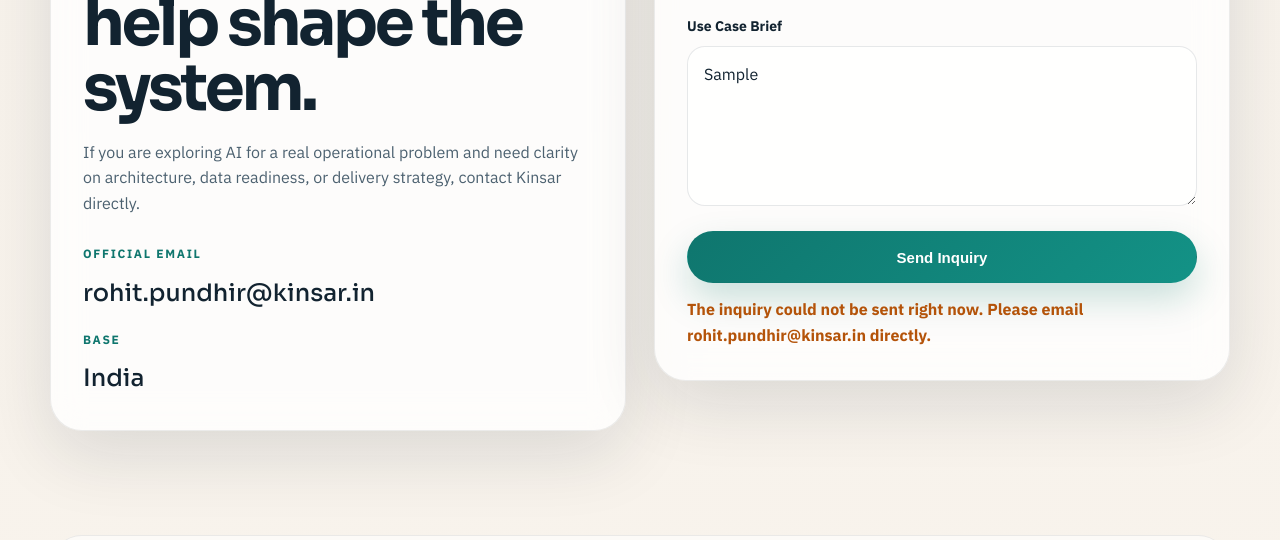
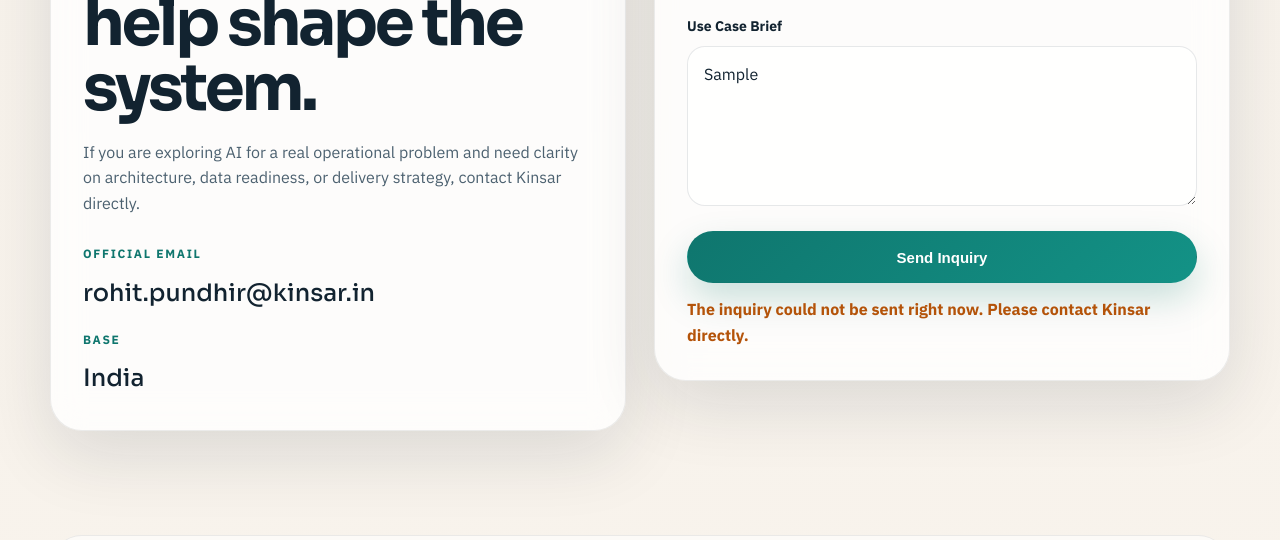
Before and after one commit to rkpundhir90/kinsar-intelligence, a plain HTML site: page index.html in a window 1280 px wide. Both pictures are taken after typing "Sample", "name@example.com", "Sample" into the empty fields and a click on the button "Send Inquiry". Shown: the part 5084-5624 px from the top of the page. Drawn offline with Linux system fonts and the light colour scheme; no server answers.

Commit message:
Update contact form action and error message for improved user experience

```diff
--- a/index.html
+++ b/index.html
@@ -314,7 +314,7 @@
             </div>
           </div>
         </div>
-        <form class="contact__form fade-up" id="contact-form" onsubmit="handleSubmit(event)" data-recipient="rohit.pundhir@kinsar.in">
+        <form class="contact__form fade-up" id="contact-form" action="https://formsubmit.co/caea704eab615e128696cbe01bcda6ff" onsubmit="handleSubmit(event)">
           <input type="hidden" name="_subject" value="New inquiry from kinsar.in" />
           <input type="hidden" name="_captcha" value="false" />
           <input type="text" name="_honey" class="form-honeypot" tabindex="-1" autocomplete="off" />
@@ -332,7 +332,7 @@
           </div>
           <button type="submit" class="btn btn--primary btn--full" id="contact-submit" data-default-label="Send Inquiry">Send Inquiry</button>
           <p class="form-success" id="form-success" role="status" aria-live="polite">Thanks. Your inquiry has been forwarded to Kinsar.</p>
-          <p class="form-error" id="form-error" role="alert">The inquiry could not be sent right now. Please email rohit.pundhir@kinsar.in directly.</p>
+          <p class="form-error" id="form-error" role="alert">The inquiry could not be sent right now. Please contact Kinsar directly.</p>
         </form>
       </div>
     </section>
--- a/main.js
+++ b/main.js
@@ -124,9 +124,9 @@
   const success = document.getElementById('form-success');
   const error = document.getElementById('form-error');
   const submitButton = document.getElementById('contact-submit');
-  const recipient = form.dataset.recipient;
+  const endpoint = form.action;
 
-  if (!recipient) {
+  if (!endpoint) {
     if (error) {
       error.classList.add('show');
     }
@@ -148,7 +148,7 @@
 
   const formData = new FormData(form);
 
-  fetch(`https://formsubmit.co/ajax/${recipient}`, {
+  fetch(endpoint.replace('https://formsubmit.co/', 'https://formsubmit.co/ajax/'), {
     method: 'POST',
     headers: {
       Accept: 'application/json'
```
